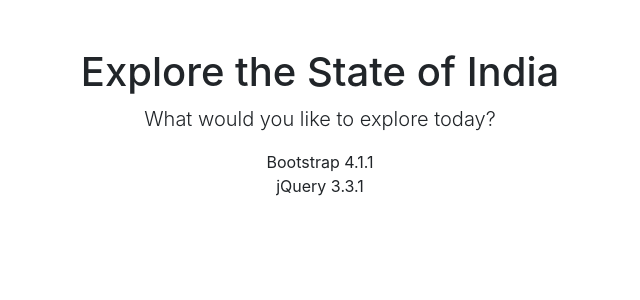
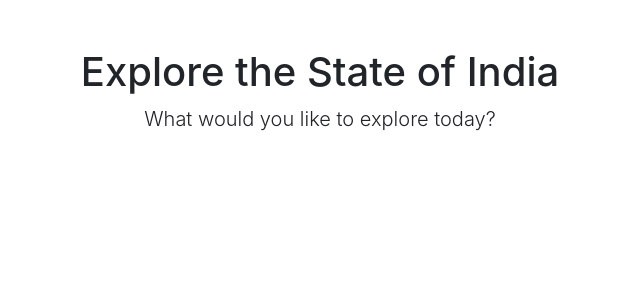
Before and after one commit to pranoti-d/vizabi, a Flask app: page / in a window 1280 px wide. Shown: the part 56-356 px from the top of the page, without its empty margins (320-960 px from the left). Run offline with Flask 3, Linux system fonts and the light colour scheme; some libraries are stand-ins or nearby versions.

Commit message:
Update index_1.html

```diff
--- a/app/templates/index_1.html
+++ b/app/templates/index_1.html
@@ -64,10 +64,10 @@
         <div class="col-lg-12 text-center">
           <h1 class="mt-5">Explore the State of India</h1>
           <p class="lead">What would you like to explore today?</p>
-          <ul class="list-unstyled">
-            <li>Bootstrap 4.1.1</li>
-            <li>jQuery 3.3.1</li>
-          </ul>
+    <!--      <ul class="list-unstyled">    -->
+    <!--        <li>Bootstrap 4.1.1</li>    -->
+    <!--         <li>jQuery 3.3.1</li>     -->
+    <!--       </ul>  -->
         </div>
       </div>
     </div>
```
